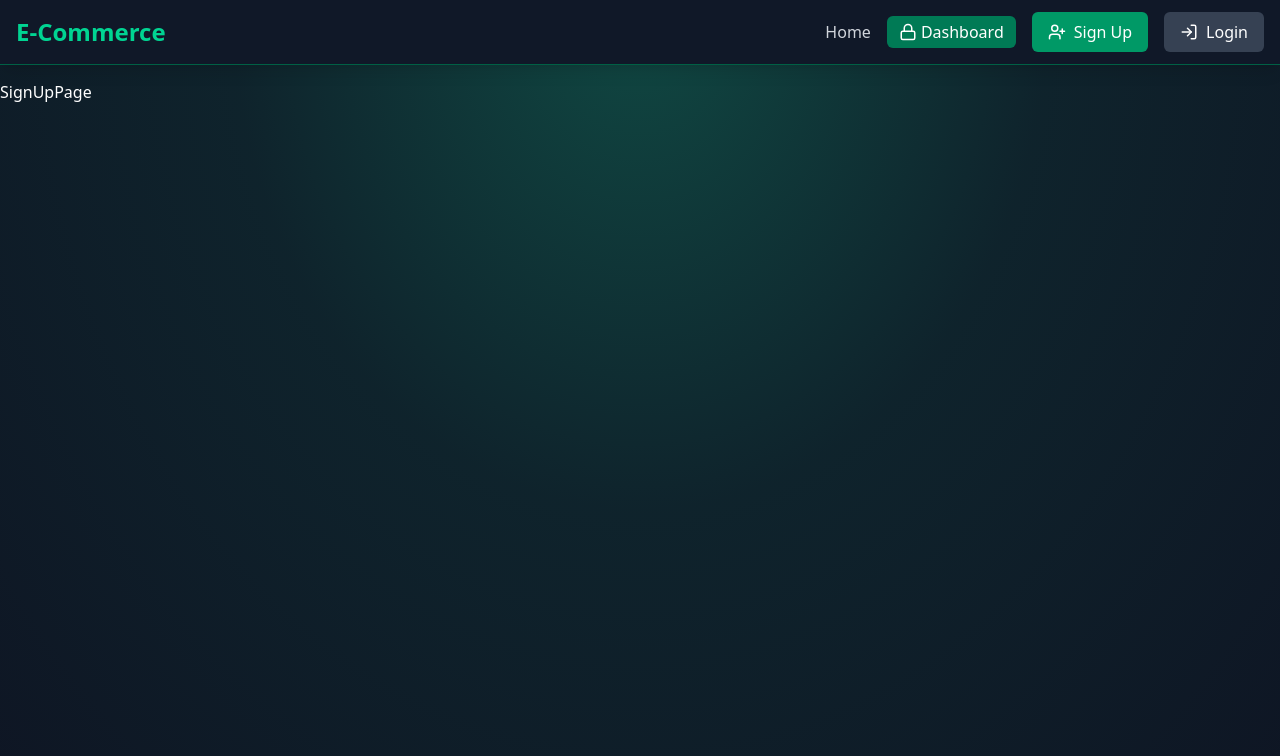
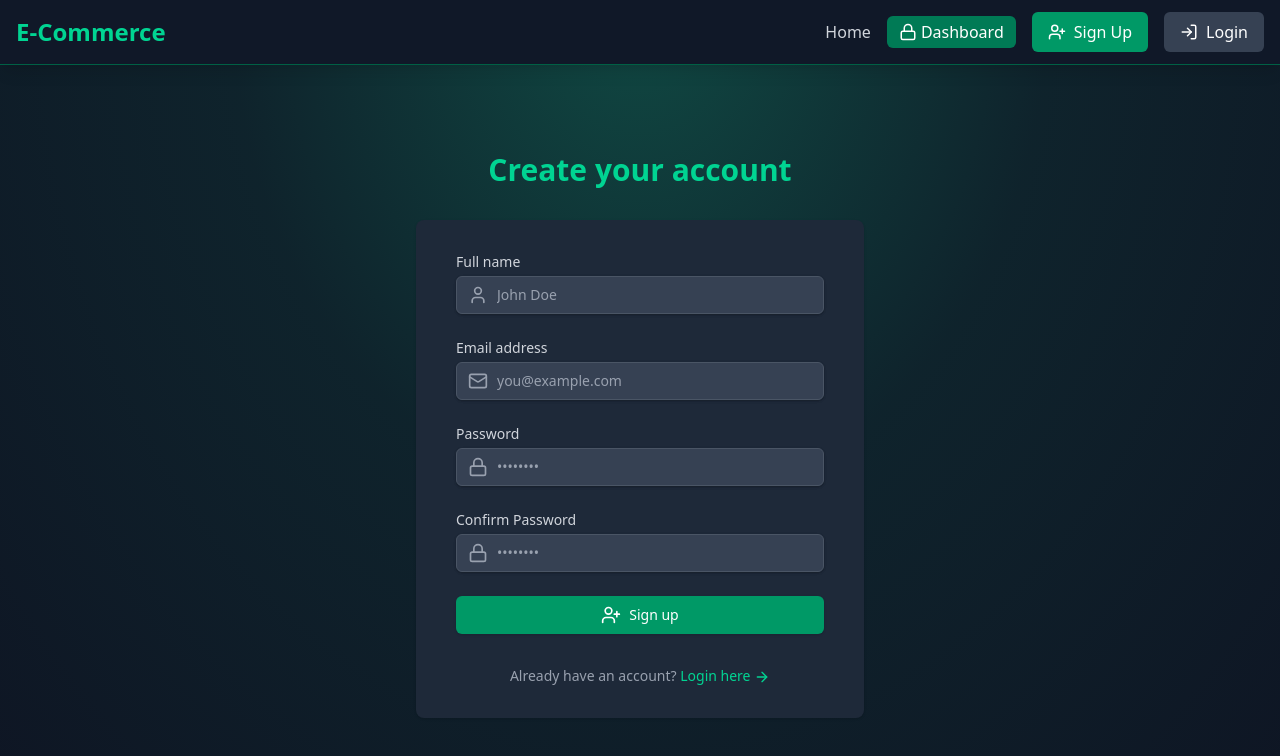
Before and after one commit to 100-Hours-Web-Development-Bootcamp/mern-ecommerce, a React app in the folder frontend/: page /signup in a window 1280 px wide. Shown: the top 756 px of the page. Built offline with nearby package versions, Linux system fonts and the light colour scheme; the HTML template or start-up script is replaced by a standard one.

Commit message:
Signup Page UI Design

```diff
--- a/frontend/src/pages/SignUpPage.jsx
+++ b/frontend/src/pages/SignUpPage.jsx
@@ -1,9 +1,160 @@
-import React from 'react'
+import { motion } from "framer-motion";
+import { ArrowRight, Loader, Lock, Mail, User, UserPlus } from "lucide-react";
+import { useState } from "react";
+import { Link } from "react-router-dom";
 
 const SignUpPage = () => {
+	const [formData, setFormData] = useState({
+		name: "",
+		email: "",
+		password: "",
+		confirmPassword: "",
+	});
+
+	const loading = false;
+
+	const handleSubmit = (e) => {
+		e.preventDefault();
+		console.log(formData);
+	};
+
   return (
-    <div>SignUpPage</div>
-  )
+    <div className='flex flex-col justify-center py-12 sm:px-6 lg:px-8'>
+			<motion.div
+				className='sm:mx-auto sm:w-full sm:max-w-md'
+				initial={{ opacity: 0, y: -20 }}
+				animate={{ opacity: 1, y: 0 }}
+				transition={{ duration: 0.8 }}
+			>
+				<h2 className='mt-6 text-center text-3xl font-extrabold text-emerald-400'>Create your account</h2>
+			</motion.div>
+
+			<motion.div
+				className='mt-8 sm:mx-auto sm:w-full sm:max-w-md'
+				initial={{ opacity: 0, y: 20 }}
+				animate={{ opacity: 1, y: 0 }}
+				transition={{ duration: 0.8, delay: 0.2 }}
+			>
+				<div className='bg-gray-800 py-8 px-4 shadow sm:rounded-lg sm:px-10'>
+					<form onSubmit={handleSubmit} className='space-y-6'>
+						<div>
+							<label htmlFor='name' className='block text-sm font-medium text-gray-300'>
+								Full name
+							</label>
+							<div className='mt-1 relative rounded-md shadow-sm'>
+								<div className='absolute inset-y-0 left-0 pl-3 flex items-center pointer-events-none'>
+									<User className='h-5 w-5 text-gray-400' aria-hidden='true' />
+								</div>
+								<input
+									id='name'
+									type='text'
+									required
+									value={formData.name}
+									onChange={(e) => setFormData({ ...formData, name: e.target.value })}
+									className='block w-full px-3 py-2 pl-10 bg-gray-700 border border-gray-600 rounded-md shadow-sm
+									 placeholder-gray-400 focus:outline-none focus:ring-emerald-500 focus:border-emerald-500 sm:text-sm'
+									placeholder='John Doe'
+								/>
+							</div>
+						</div>
+
+						<div>
+							<label htmlFor='email' className='block text-sm font-medium text-gray-300'>
+								Email address
+							</label>
+							<div className='mt-1 relative rounded-md shadow-sm'>
+								<div className='absolute inset-y-0 left-0 pl-3 flex items-center pointer-events-none'>
+									<Mail className='h-5 w-5 text-gray-400' aria-hidden='true' />
+								</div>
+								<input
+									id='email'
+									type='email'
+									required
+									value={formData.email}
+									onChange={(e) => setFormData({ ...formData, email: e.target.value })}
+									className=' block w-full px-3 py-2 pl-10 bg-gray-700 border border-gray-600
+									rounded-md shadow-sm
+									 placeholder-gray-400 focus:outline-none focus:ring-emerald-500
+									 focus:border-emerald-500 sm:text-sm'
+									placeholder='you@example.com'
+								/>
+							</div>
+						</div>
+
+						<div>
+							<label htmlFor='password' className='block text-sm font-medium text-gray-300'>
+								Password
+							</label>
+							<div className='mt-1 relative rounded-md shadow-sm'>
+								<div className='absolute inset-y-0 left-0 pl-3 flex items-center pointer-events-none'>
+									<Lock className='h-5 w-5 text-gray-400' aria-hidden='true' />
+								</div>
+								<input
+									id='password'
+									type='password'
+									required
+									value={formData.password}
+									onChange={(e) => setFormData({ ...formData, password: e.target.value })}
+									className=' block w-full px-3 py-2 pl-10 bg-gray-700 border border-gray-600
+									rounded-md shadow-sm placeholder-gray-400 focus:outline-none focus:ring-emerald-500 focus:border-emerald-500 sm:text-sm'
+									placeholder='••••••••'
+								/>
+							</div>
+						</div>
+
+						<div>
+							<label htmlFor='confirmPassword' className='block text-sm font-medium text-gray-300'>
+								Confirm Password
+							</label>
+							<div className='mt-1 relative rounded-md shadow-sm'>
+								<div className='absolute inset-y-0 left-0 pl-3 flex items-center pointer-events-none'>
+									<Lock className='h-5 w-5 text-gray-400' aria-hidden='true' />
+								</div>
+								<input
+									id='confirmPassword'
+									type='password'
+									required
+									value={formData.confirmPassword}
+									onChange={(e) => setFormData({ ...formData, confirmPassword: e.target.value })}
+									className=' block w-full px-3 py-2 pl-10 bg-gray-700 border
+									 border-gray-600 rounded-md shadow-sm placeholder-gray-400 focus:outline-none focus:ring-emerald-500 focus:border-emerald-500 sm:text-sm'
+									placeholder='••••••••'
+								/>
+							</div>
+						</div>
+
+						<button
+							type='submit'
+							className='w-full flex justify-center py-2 px-4 border border-transparent
+							rounded-md shadow-sm text-sm font-medium text-white bg-emerald-600
+							 hover:bg-emerald-700 focus:outline-none focus:ring-2 focus:ring-offset-2
+							  focus:ring-emerald-500 transition duration-150 ease-in-out disabled:opacity-50'
+							disabled={loading}
+						>
+							{loading ? (
+								<>
+									<Loader className='mr-2 h-5 w-5 animate-spin' aria-hidden='true' />
+									Loading...
+								</>
+							) : (
+								<>
+									<UserPlus className='mr-2 h-5 w-5' aria-hidden='true' />
+									Sign up
+								</>
+							)}
+						</button>
+					</form>
+
+					<p className='mt-8 text-center text-sm text-gray-400'>
+						Already have an account?{" "}
+						<Link to='/login' className='font-medium text-emerald-400 hover:text-emerald-300'>
+							Login here <ArrowRight className='inline h-4 w-4' />
+						</Link>
+					</p>
+				</div>
+			</motion.div>
+		</div>
+	);
 }
 
 export default SignUpPage
```
